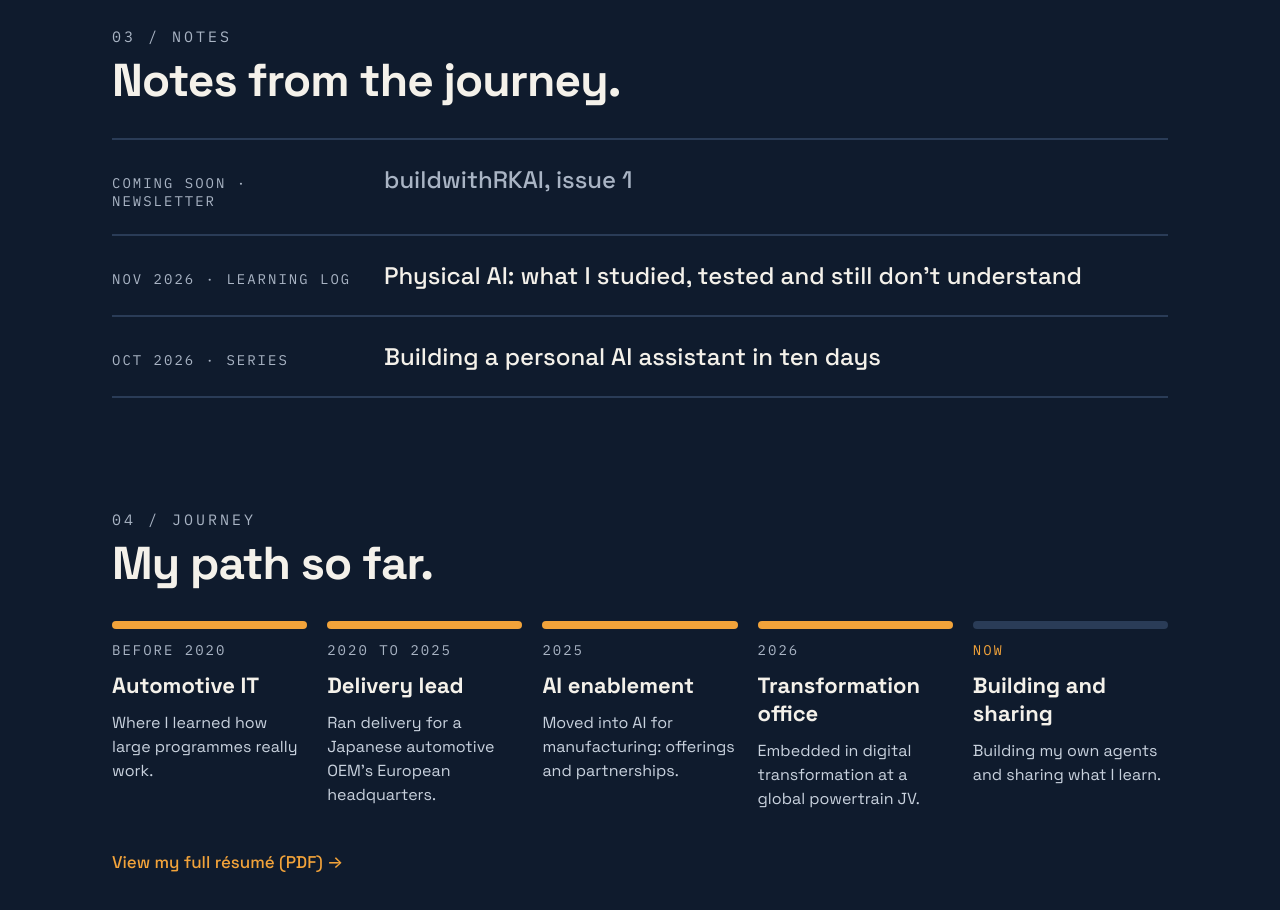
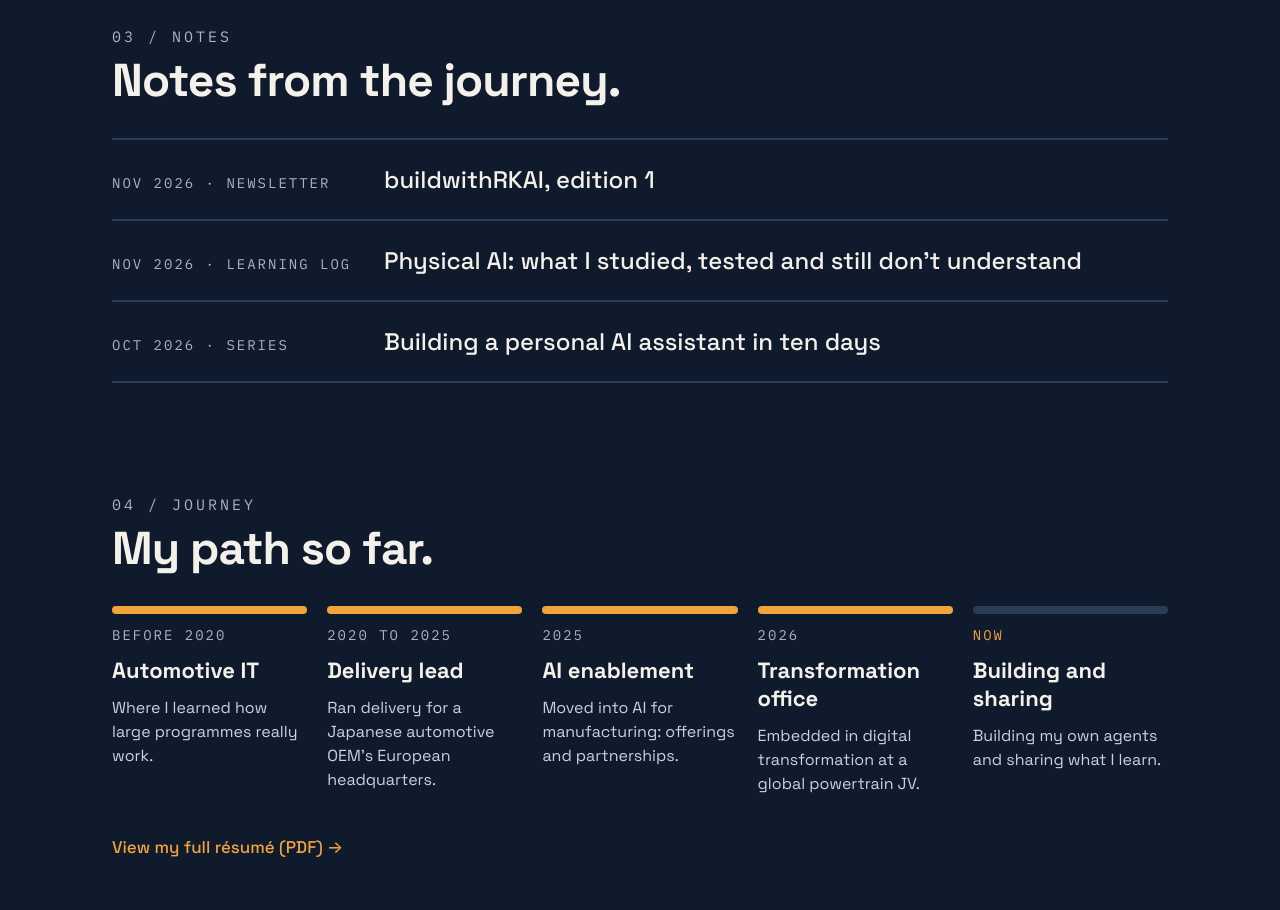
Before and after one commit to radhakrishna-kamaraju/rk-site, a plain HTML site: page site/index.html in a window 1280 px wide. Shown: the part 2960-3870 px from the top of the page. Drawn offline with Linux system fonts and the light colour scheme.

Commit message:
Link buildwithRKAI edition 1 in the Notes section
Replaces the 'coming soon' newsletter row with a link to the published
first edition, and removes the matching item from the README's Next list.

Co-Authored-By: Claude Fable 5.2 <noreply@anthropic.com>
Claude-Session: https://claude.ai/code/session_018W5ky2EJ68GR61nxfecaaz

```diff
--- a/site/index.html
+++ b/site/index.html
@@ -231,7 +231,7 @@ section{padding:56px 0}
     <h2 id="notes-h">Notes from the journey.</h2>
   </div>
   <div class="notes">
-    <div class="soon"><span class="when">COMING SOON &middot; NEWSLETTER</span><span class="what">buildwithRKAI, issue 1</span></div>
+    <a href="https://www.linkedin.com/pulse/edition-1-why-i-stopped-collecting-ai-courses-started-kamaraju-msjpc" rel="noopener"><span class="when">NOV 2026 &middot; NEWSLETTER</span><span class="what">buildwithRKAI, edition 1</span></a>
     <a href="https://lnkd.in/p/erqigS6D" rel="noopener"><span class="when">NOV 2026 &middot; LEARNING LOG</span><span class="what">Physical AI: what I studied, tested and still don't understand</span></a>
     <a href="https://www.linkedin.com/feed/update/urn:li:activity:7519738649542856704/" rel="noopener"><span class="when">OCT 2026 &middot; SERIES</span><span class="what">Building a personal AI assistant in ten days</span></a>
   </div>
```
Also changed, not shown: 1 other file.
